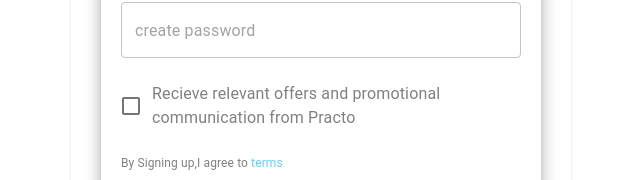
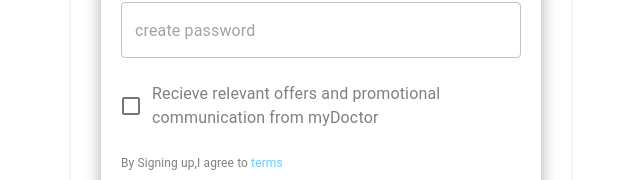
Before and after one commit to avin-kumar-sharma/myDoctor, a React (Create React App) app: page / in a window 1280 px wide. Both pictures are taken after a click on the tab "REGISTER". Shown: the part 466-646 px from the top of the page, without its empty margins (319-959 px from the left). Built offline with nearby package versions, Linux system fonts and the light colour scheme.

Commit message:
rectifying the string on Register page

```diff
--- a/src/Components/Signup.js
+++ b/src/Components/Signup.js
@@ -46,7 +46,7 @@ const Signup = () => {
                  color="rgb(102, 204, 255)"
                  inputProps={{ 'aria-label': 'secondary checkbox' }}
                  />}
-                 label='Recieve relevant offers and promotional communication from Practo' style={checkStyle}/>
+                 label='Recieve relevant offers and promotional communication from myDoctor' style={checkStyle}/>
                  <br/><br/>
                  <Typography style={pStyle}>By Signing up,I agree to
                   <Link style={lStyle}> terms</Link>
```
